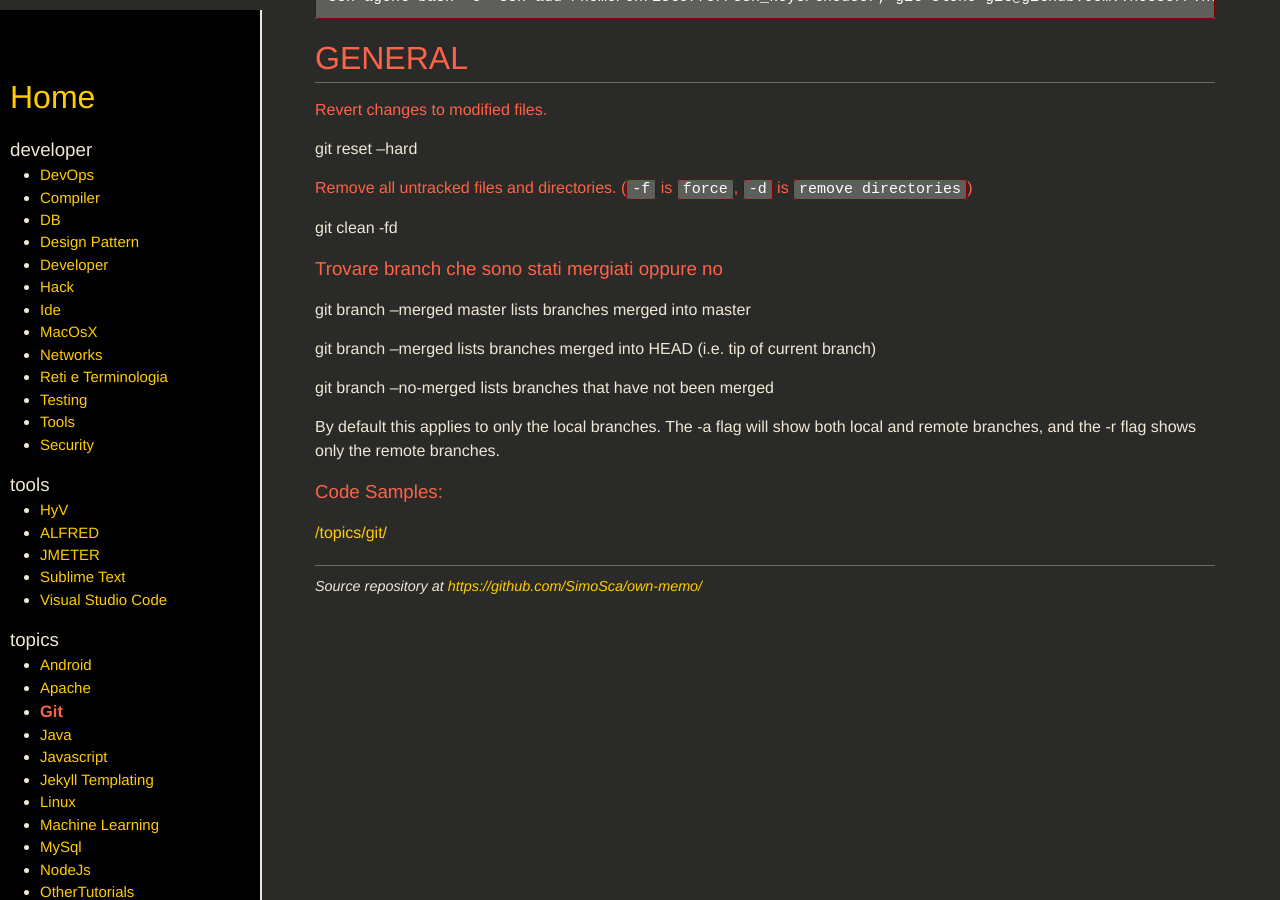
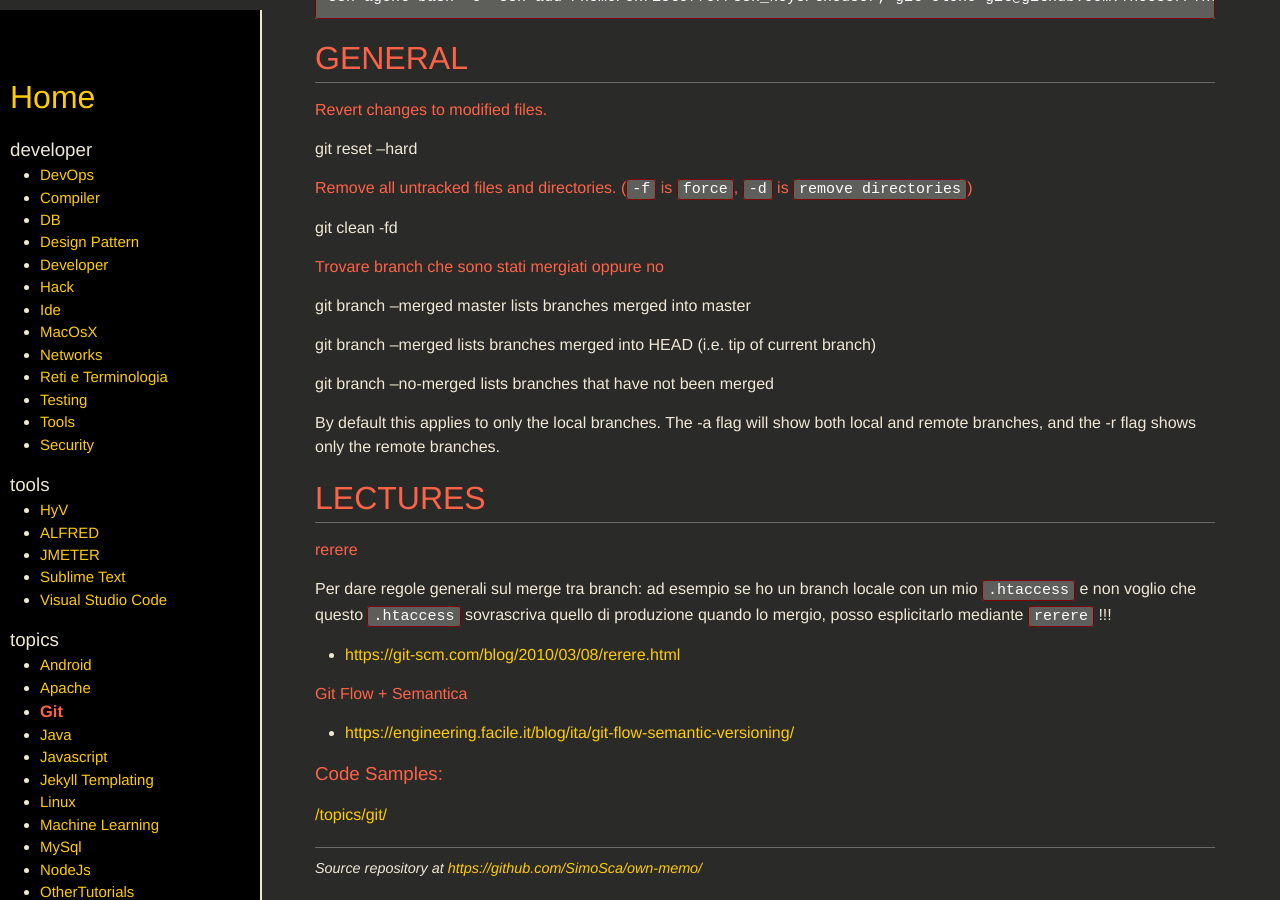
Before and after one commit to SimoSca/own-memo, a Jekyll site: the page built from _pages/topics/git.md, in a window 1280 px wide and 900 px high, scrolled down 942 px. Built offline with Jekyll 4.4.1, drawn with Linux system fonts in a browser that asks for light colours; nearby versions of some CDN libraries.

Commit message:
[improved] aggiunte note a GIT

```diff
--- a/_pages/topics/git.md
+++ b/_pages/topics/git.md
@@ -68,7 +68,7 @@ git reset --hard
 git clean -fd
 
 
-### Trovare branch che sono stati mergiati oppure no
+#### Trovare branch che sono stati mergiati oppure no
 
 git branch --merged master
 	lists branches merged into master
@@ -80,3 +80,22 @@ git branch --no-merged
 	lists branches that have not been merged
 
 By default this applies to only the local branches. The -a flag will show both local and remote branches, and the -r flag shows only the remote branches.
+
+
+
+LECTURES
+========
+
+
+#### rerere
+
+Per dare regole generali sul merge tra branch:
+ad esempio se ho un branch locale con un mio `.htaccess` e non voglio che questo `.htaccess`
+sovrascriva quello di produzione quando lo mergio, posso esplicitarlo mediante `rerere` !!!
+
+- [https://git-scm.com/blog/2010/03/08/rerere.html](https://git-scm.com/blog/2010/03/08/rerere.html)
+
+
+#### Git Flow + Semantica
+
+- [https://engineering.facile.it/blog/ita/git-flow-semantic-versioning/](https://engineering.facile.it/blog/ita/git-flow-semantic-versioning/)
```
